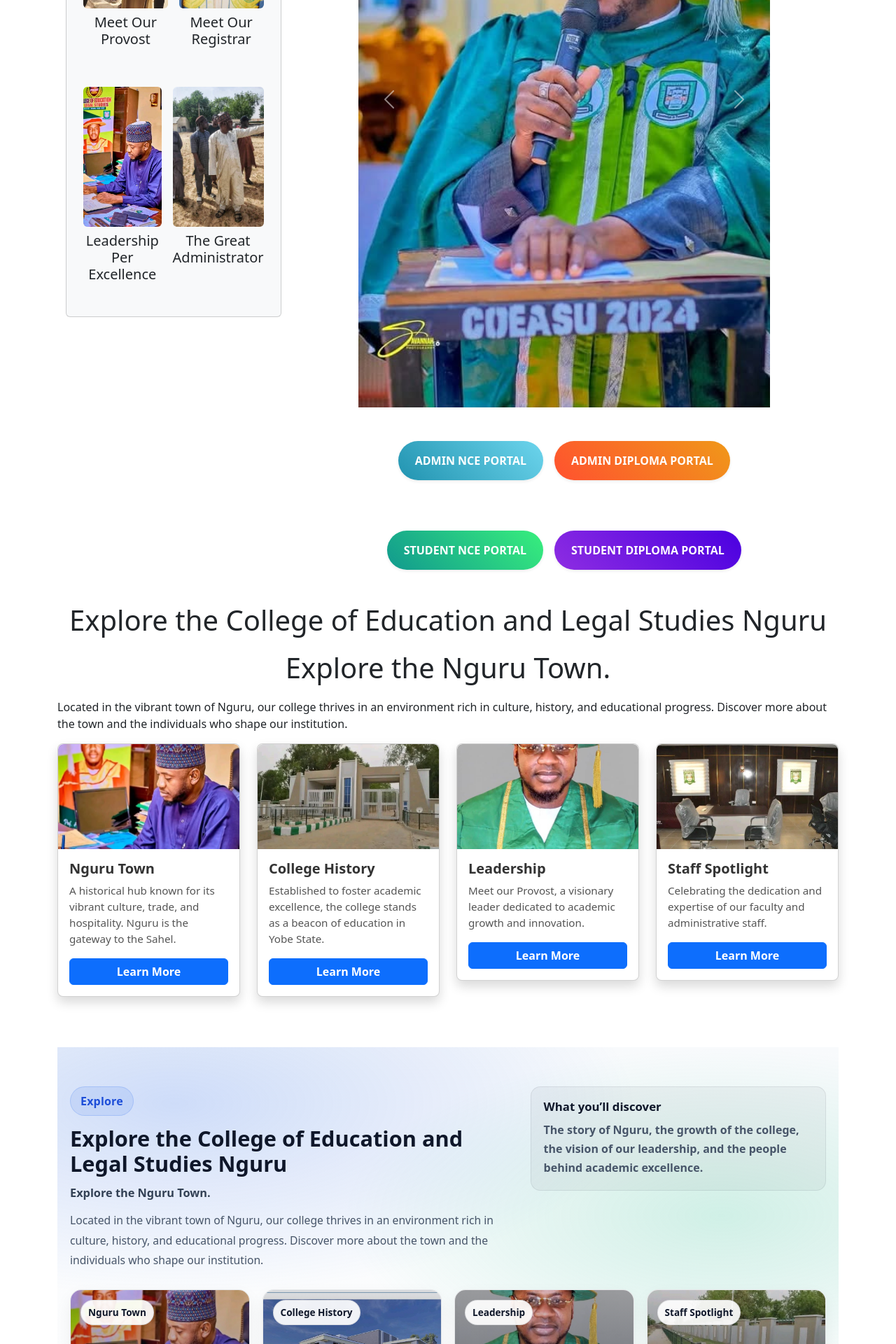
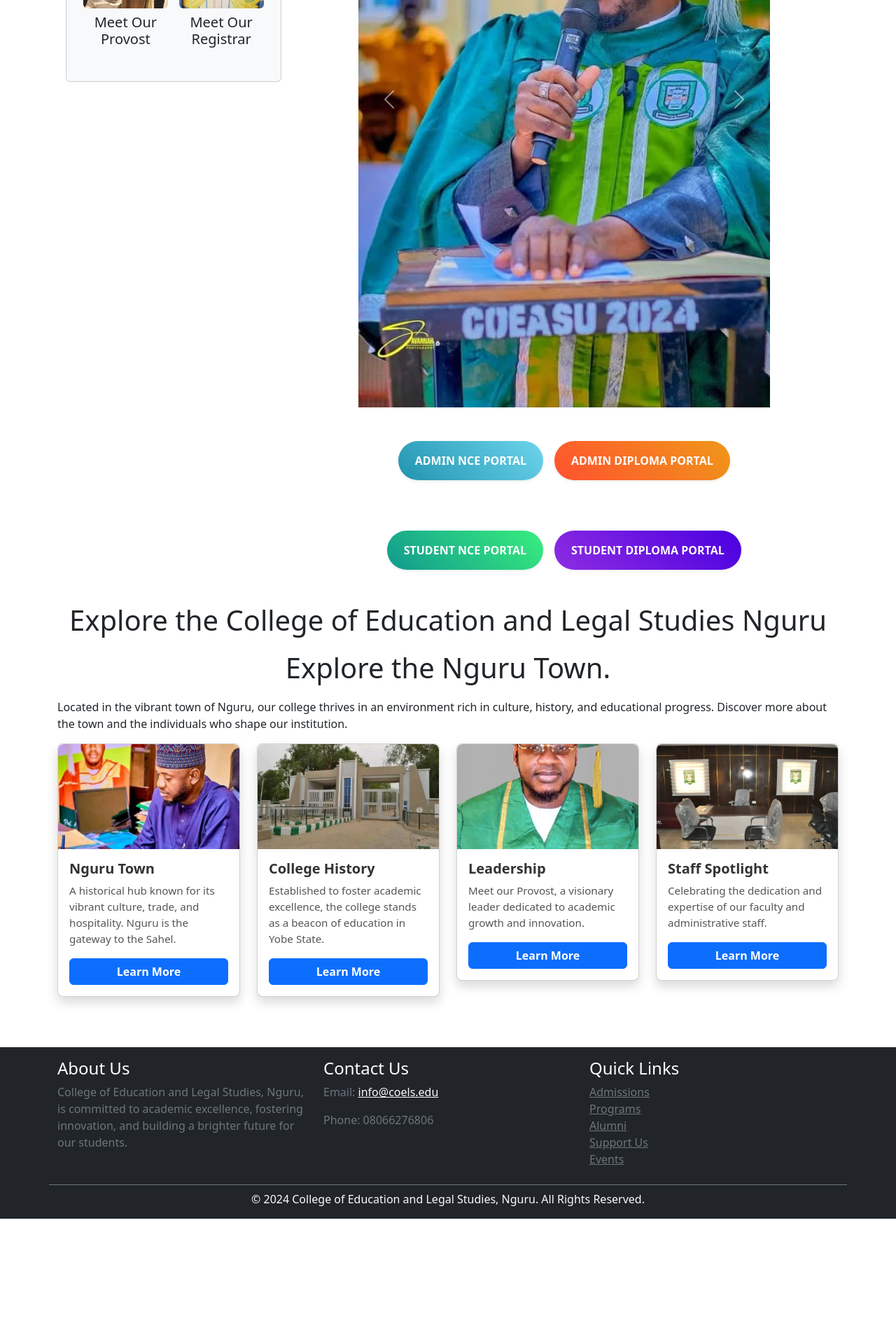
Before and after one commit to musaadamu/coels, a React (Vite) app in the folder frontend/: page / in a window 1280 px wide. Shown: the part 540-2460 px from the top of the page at 70% size. After the commit the page ends 2281 px from the top, so only its background shows below. Built offline with nearby package versions, Linux system fonts and the light colour scheme.

Commit message:
cards updated

```diff
--- a/frontend/src/components/Hero.jsx
+++ b/frontend/src/components/Hero.jsx
@@ -32,8 +32,7 @@
                   {[
                     { src: '/images/image7.jpg', name: 'Meet Our Provost' },
                     { src: '/images/image16.jpg', name: 'Meet Our Registrar' },
-                    { src: '/images/image14.jpg', name: 'Leadership Per Excellence' },
-                    { src: '/images/image27.jpg', name: 'The Great Administrator' },
+
                   ].reduce((acc, { src, name }, index) => {
                     // Group images into pairs
                     if (index % 2 === 0) {
--- a/frontend/src/screens/HomeScreen.jsx
+++ b/frontend/src/screens/HomeScreen.jsx
@@ -7,10 +7,8 @@
   return (
     <>
       <Hero />
-      {/* <Carousol />
-      <Cards />
-      <Footer /> */}
-      <Cards />
+
+
     </>
   )
 }
```
